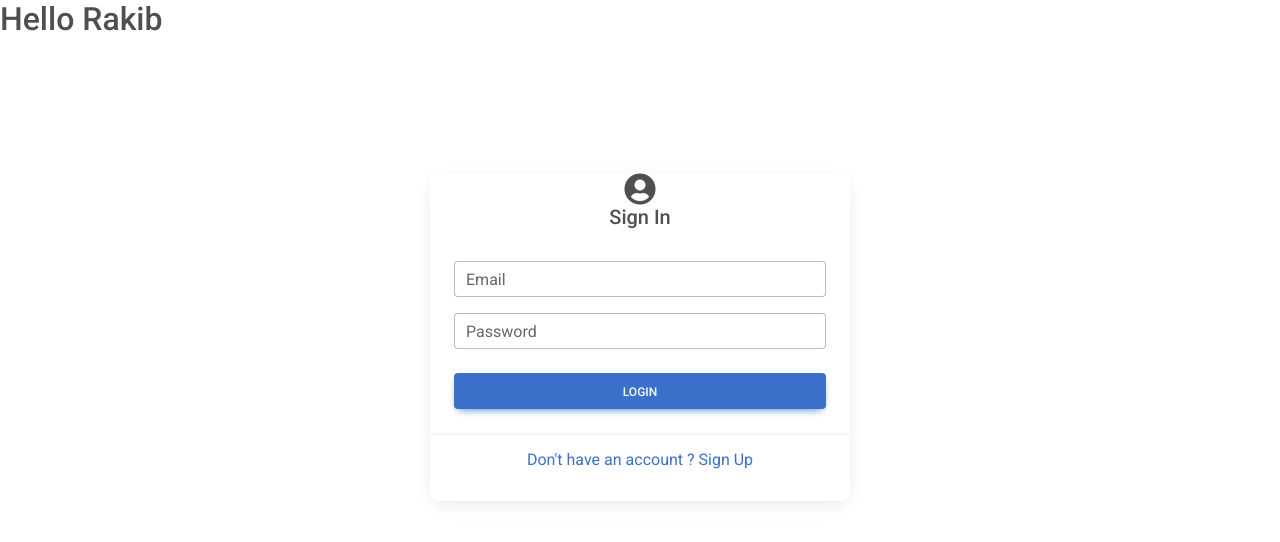
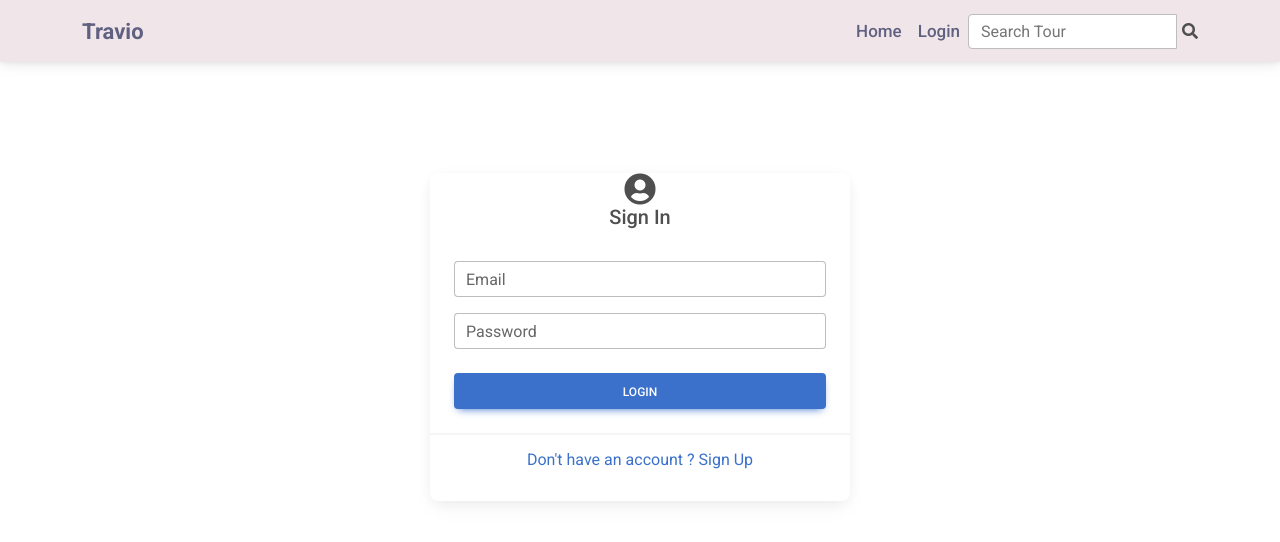
Before and after one commit to arcane75/MERN-Travel-Memory, a React (Create React App) app in the folder client/: page /login in a window 1280 px wide. Shown: the top 542 px of the page. Built offline with nearby package versions, Linux system fonts and the light colour scheme.

Commit message:
Header implement

```diff
--- a/client/src/App.js
+++ b/client/src/App.js
@@ -4,10 +4,22 @@ import { BrowserRouter, Routes, Route } from "react-router-dom";
 import Home from "./pages/Home";
 import Login from "./pages/Login";
 import Register from "./pages/Register";
+import Header from "./components/Header";
+import { useDispatch } from "react-redux";
+import { useEffect } from "react";
+import { setUser } from "./redux/features/authSlice";
 
 function App() {
+  const dispatch = useDispatch();
+  const user = JSON.parse(localStorage.getItem("profile"));
+  useEffect(() => {
+    dispatch(setUser(user));
+    // eslint-disable-next-line react-hooks/exhaustive-deps
+  }, []);
+
   return (
     <BrowserRouter>
+      <Header />
       <ToastContainer />
       <h2>Hello Rakib</h2>
       <Routes>
--- /dev/null
+++ b/client/src/components/Header.js
@@ -0,0 +1,134 @@
+import {
+  MDBCollapse,
+  MDBContainer,
+  MDBIcon,
+  MDBNavbar,
+  MDBNavbarBrand,
+  MDBNavbarItem,
+  MDBNavbarLink,
+  MDBNavbarNav,
+  MDBNavbarToggler,
+} from "mdb-react-ui-kit";
+import React, { useState } from "react";
+import { useDispatch, useSelector } from "react-redux";
+import { useNavigate } from "react-router-dom";
+import decode from "jwt-decode";
+import { setLogout } from "../redux/features/authSlice";
+
+const Header = () => {
+  const [show, setShow] = useState(false);
+  const [search, setSearch] = useState("");
+  const { user } = useSelector((state) => ({ ...state.auth }));
+  const dispatch = useDispatch();
+  const navigate = useNavigate();
+  const token = user?.token;
+
+  if (token) {
+    const decodedToken = decode(token);
+    if (decodedToken.exp * 1000 < new Date().getTime()) {
+      //   dispatch(setLogout());
+    }
+  }
+
+  const handleSubmit = (e) => {
+    e.preventDefault();
+    if (search) {
+      //   dispatch(searchTours(search));
+      navigate(`/tours/search?searchQuery=${search}`);
+      setSearch("");
+    } else {
+      navigate("/");
+    }
+  };
+
+  const handleLogout = () => {
+    dispatch(setLogout());
+  };
+
+  return (
+    <div>
+      <MDBNavbar fixed="top" expand="lg" style={{ backgroundColor: "#f0e6ea" }}>
+        <MDBContainer>
+          <MDBNavbarBrand
+            href="/"
+            style={{
+              color: "#606080",
+              fontWeight: "600",
+              fontSize: "22px",
+            }}
+          >
+            Travio
+          </MDBNavbarBrand>
+
+          <MDBNavbarToggler
+            type="button"
+            aria-expanded="false"
+            aria-label="Toogle navigation"
+            onClick={() => setShow(!show)}
+            style={{ color: "#606080" }}
+          >
+            <MDBIcon icon="bars" fas />
+          </MDBNavbarToggler>
+
+          <MDBCollapse show={show} navbar>
+            <MDBNavbarNav right fullWidth={false} className="mb-2 mb-lg-0">
+              {user?.result?._id && (
+                <h5 style={{ marginRight: "30px", marginTop: "27px" }}>
+                  Logged in as: {user?.result?.name}
+                </h5>
+              )}
+              <MDBNavbarItem>
+                <MDBNavbarLink href="/">
+                  <p className="header-text">Home</p>
+                </MDBNavbarLink>
+              </MDBNavbarItem>
+              {user?.result?._id && (
+                <>
+                  <MDBNavbarItem>
+                    <MDBNavbarLink href="/addTour">
+                      <p className="header-text">Add Tour</p>
+                    </MDBNavbarLink>
+                  </MDBNavbarItem>
+                  <MDBNavbarItem>
+                    <MDBNavbarLink href="/dashboard">
+                      <p className="header-text">Dashboard</p>
+                    </MDBNavbarLink>
+                  </MDBNavbarItem>
+                </>
+              )}
+              {user?.result?._id ? (
+                <MDBNavbarItem>
+                  <MDBNavbarLink href="/login">
+                    <p className="header-text" onClick={() => handleLogout()}>
+                      Logout
+                    </p>
+                  </MDBNavbarLink>
+                </MDBNavbarItem>
+              ) : (
+                <MDBNavbarItem>
+                  <MDBNavbarLink href="/login">
+                    <p className="header-text">Login</p>
+                  </MDBNavbarLink>
+                </MDBNavbarItem>
+              )}
+            </MDBNavbarNav>
+            <form className="d-flex input-group w-auto" onSubmit={handleSubmit}>
+              <input
+                type="text"
+                className="form-control"
+                placeholder="Search Tour"
+                value={search}
+                onChange={(e) => setSearch(e.target.value)}
+              />
+              <div style={{ marginTop: "5px", marginLeft: "5px" }}>
+                <MDBIcon fas icon="search" />
+              </div>
+            </form>
+          </MDBCollapse>
+        </MDBContainer>
+      </MDBNavbar>
+    </div>
+  );
+};
+
+export default Header;
--- a/client/src/index.css
+++ b/client/src/index.css
@@ -6,6 +6,67 @@ body {
 }
 
 code {
-  font-family: source-code-pro, Menlo, Monaco, Consolas, 'Courier New',
+  font-family: source-code-pro, Menlo, Monaco, Consolas, "Courier New",
     monospace;
 }
+
+.header-text {
+  color: #606080;
+  font-weight: 500;
+  margin-top: 17px;
+  font-size: 17px;
+}
+
+.top-left {
+  position: absolute;
+  top: 8px;
+  left: 16px;
+  color: #fff;
+  font-weight: 600;
+  font-size: 18px;
+}
+
+.tag-card {
+  margin: 10px 0 0 20px;
+  color: #806a78;
+}
+
+.tourName {
+  color: "#F48FB1";
+  font-size: 18px;
+  margin: 0 0 0 4px;
+  font-weight: 500;
+}
+
+.tagErrMsg {
+  color: #f93154;
+  margin-top: 5px;
+  text-align: left;
+  font-size: 14px;
+}
+
+h4 {
+  overflow: hidden;
+  text-align: center;
+}
+
+h4:before,
+h4:after {
+  background-color: #000;
+  content: "";
+  display: inline-block;
+  height: 1px;
+  position: relative;
+  vertical-align: middle;
+  width: 50%;
+}
+
+h4:before {
+  right: 0.5em;
+  margin-left: -50%;
+}
+
+h4:after {
+  left: 0.5em;
+  margin-right: -50%;
+}
--- a/client/src/pages/Home.js
+++ b/client/src/pages/Home.js
@@ -3,7 +3,7 @@ import React from 'react';
 const Home = () => {
     return (
         <div>
-            home
+
         </div>
     );
 };
--- a/client/src/redux/features/authSlice.js
+++ b/client/src/redux/features/authSlice.js
@@ -38,6 +38,15 @@ const authSlice = createSlice({
     error: "",
     loading: false,
   },
+  reducers: {
+    setUser: (state, action) => {
+      state.user = action.payload;
+    },
+    setLogout: (state, action) => {
+      localStorage.clear();
+      state.user = null;
+    },
+  },
   extraReducers: {
     [login.pending]: (state, action) => {
       state.loading = true;
@@ -66,4 +75,5 @@ const authSlice = createSlice({
   },
 });
 
+export const { setUser, setLogout } = authSlice.actions;
 export default authSlice.reducer;
```
